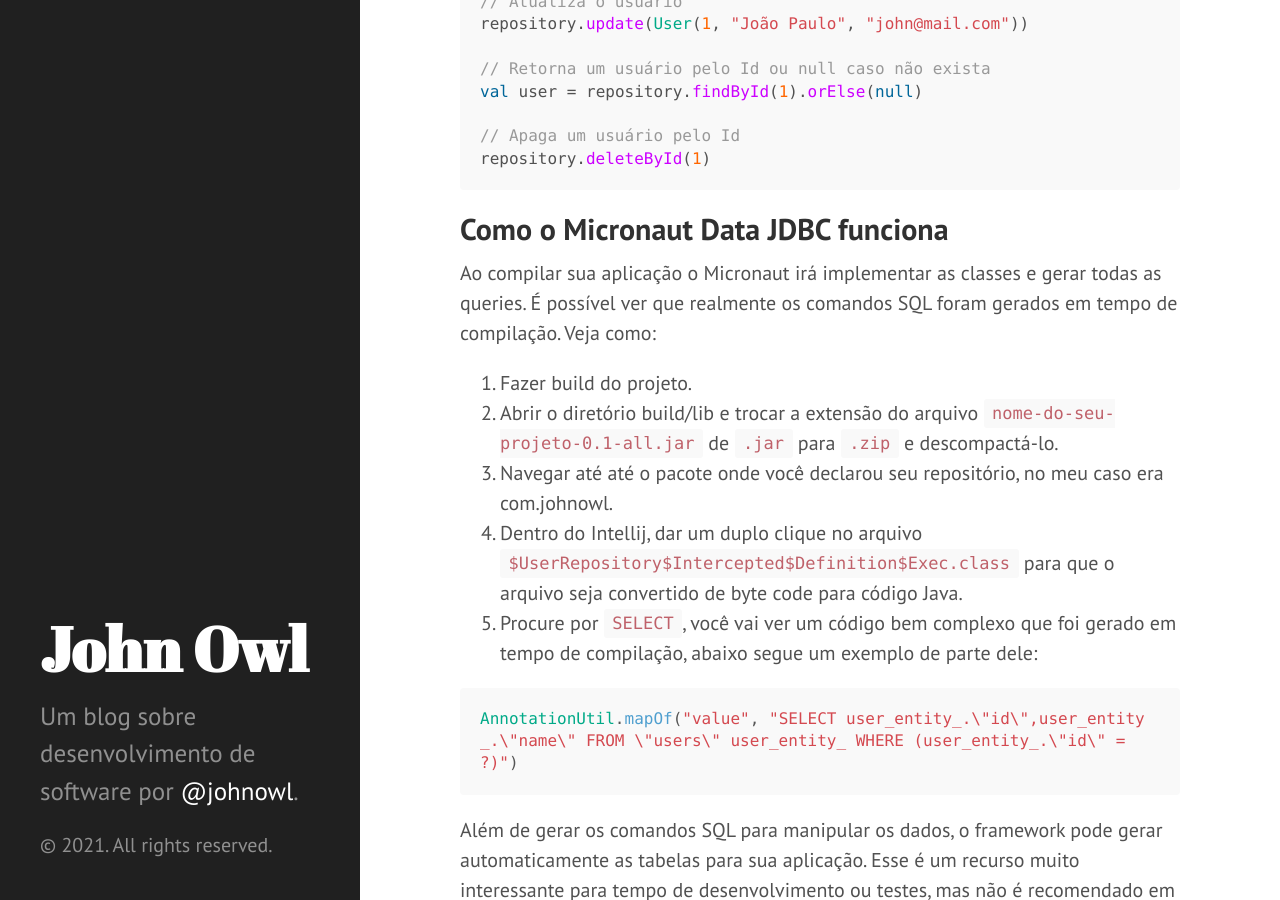
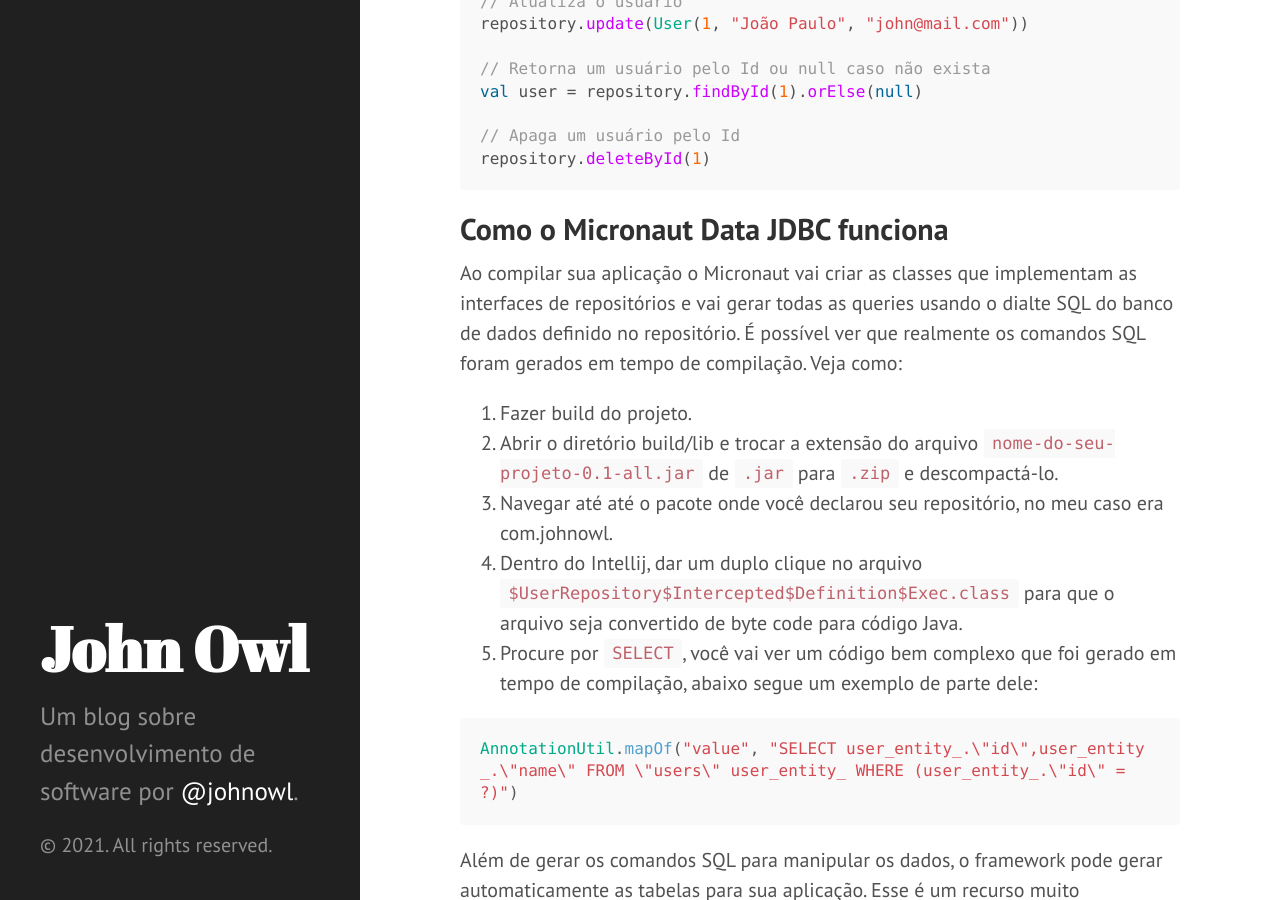
Before and after one commit to johnowl/johnowl.github.io, a Jekyll site: the page built from _posts/2021-09-22-como-usar-o-micronaut-data-jdbc.md, in a window 1280 px wide and 900 px high, scrolled down 2129 px. Built offline with Jekyll 4.4.1, drawn with Linux system fonts in a browser that asks for light colours; comment, search, counter and statistics services are not loaded.

Commit message:
Fix typo

```diff
--- a/_posts/2021-09-22-como-usar-o-micronaut-data-jdbc.md
+++ b/_posts/2021-09-22-como-usar-o-micronaut-data-jdbc.md
@@ -84,7 +84,7 @@ repository.deleteById(1)
 
 ## Como o Micronaut Data JDBC funciona
 
-Ao compilar sua aplicação o Micronaut irá implementar as classes e gerar todas as queries. É possível ver que realmente os comandos SQL foram gerados em tempo de compilação. Veja como:
+Ao compilar sua aplicação o Micronaut vai criar as classes que implementam as interfaces de repositórios e vai gerar todas as queries usando o dialte SQL do banco de dados definido no repositório. É possível ver que realmente os comandos SQL foram gerados em tempo de compilação. Veja como:
 
 1. Fazer build do projeto.
 2. Abrir o diretório build/lib e trocar a extensão do arquivo `nome-do-seu-projeto-0.1-all.jar` de `.jar` para `.zip` e descompactá-lo.
```
